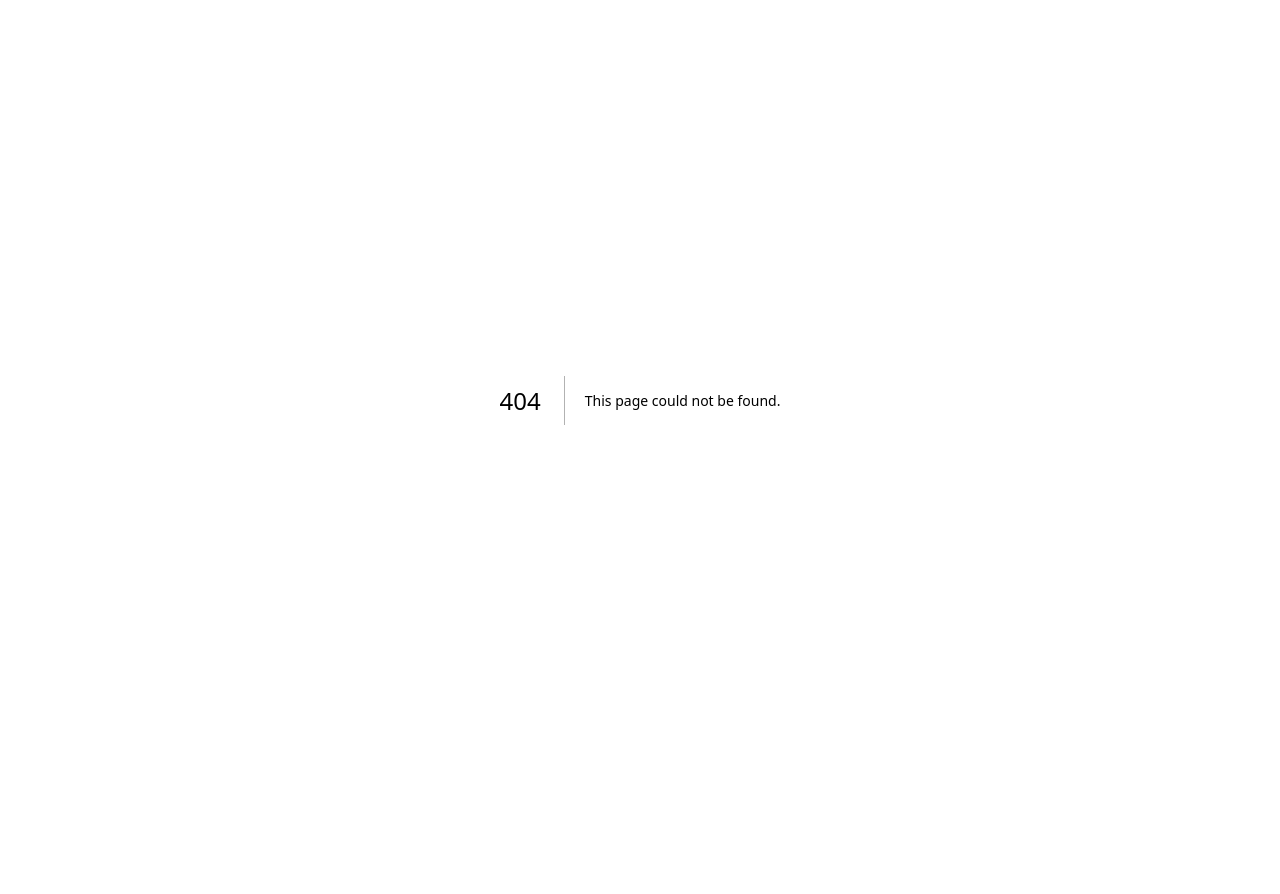
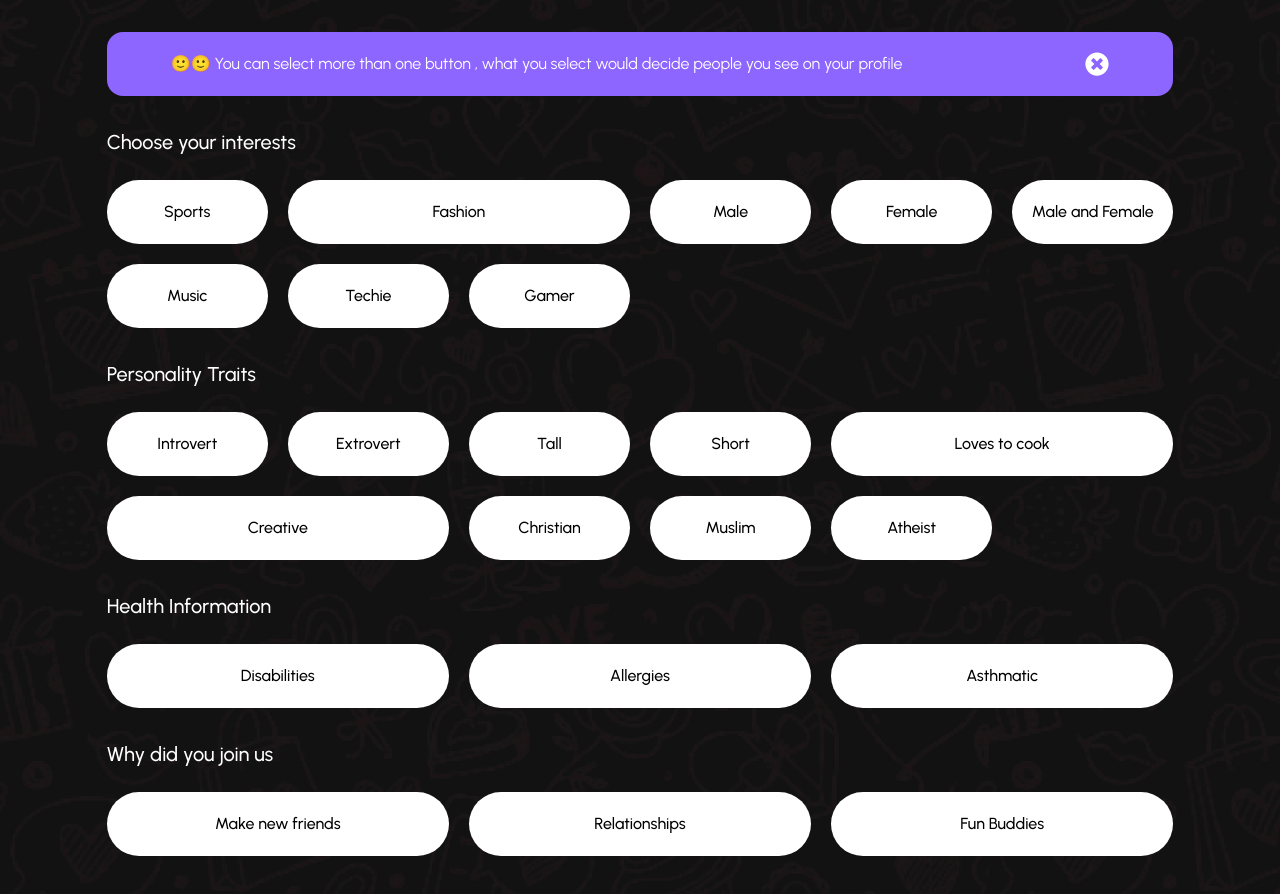
Before and after one commit to Phickayor/HeartSync, a Next.js app in the folder client/: page /profile/match-making in a window 1280 px wide. Before the commit this address had no page. Shown: the top 894 px of the page. Before the commit the page ends 800 px from the top, so only its background shows below. Built offline with nearby package versions, Linux system fonts and the light colour scheme.

Commit message:
preference component ui

```diff
--- a/client/app/globals.css
+++ b/client/app/globals.css
@@ -9,5 +9,11 @@ label {
     @apply text-2xl md:text-3xl font-medium text-center
 }
 .description-items div{
-  @apply bg-inputBg text-center font-medium py-5 rounded-full
+  @apply bg-inputBg text-center font-medium py-5 rounded-full cursor-pointer
 }
+.preference-items div{
+  @apply bg-white text-center font-medium py-5 rounded-full cursor-pointer
+}
+.description-items div:hover,  .preference-items div:hover{
+  @apply bg-purple-500 text-white
+}
--- /dev/null
+++ b/client/app/profile/match-making/page.js
@@ -0,0 +1,19 @@
+import Preference from "@/components/Profile/Preference";
+import { Urbanist } from "next/font/google";
+import React from "react";
+const urbanist = Urbanist({
+  weight: ["300", "400", "500"],
+  subsets: ["latin"]
+});
+
+function page() {
+  return (
+    <div
+      className={`${urbanist.className} min-h-screen w-full bg-[#121212] bg-cover bg-[url("/images/auth-bg.png")]`}
+    >
+      <Preference />
+    </div>
+  );
+}
+
+export default page;
--- a/client/components/Profile/About.jsx
+++ b/client/components/Profile/About.jsx
@@ -49,7 +49,7 @@ function About(props) {
           </div>
           <button
             type="submit"
-            className="col-span-2 bg-[#584296] text-white mx-auto w-fit md:px-24 rounded-lg py-4 md:text-2xl font-medium md:self-center mt-4"
+            className="col-span-2 bg-btnColor text-white mx-auto w-fit md:px-24 rounded-lg py-4 md:text-2xl font-medium md:self-center mt-4"
           >
             Save
           </button>
--- /dev/null
+++ b/client/components/Profile/Preference.jsx
@@ -0,0 +1,66 @@
+import React from "react";
+import { FaTimesCircle } from "react-icons/fa";
+function Preference() {
+  return (
+    <div className="py-8">
+      <div className="bg-notification text-white mx-auto w-10/12 py-5 px-16 flex justify-between rounded-2xl">
+        <span className="self-center">
+          🙂🙂 You can select more than one button , what you select would
+          decide people you see on your profile
+        </span>
+        <FaTimesCircle className="text-2xl self-center" />
+      </div>
+      <div className="mx-auto w-10/12 space-y-8 py-8">
+        <div className="flex flex-col gap-6 ">
+          <h3 className="font-medium text-white text-xl">
+            Choose your interests
+          </h3>
+          <div className="grid grid-cols-6 gap-5 preference-items">
+            <div>Sports</div>
+            <div className="col-span-2">Fashion</div>
+            <div>Male</div>
+            <div>Female</div>
+            <div>Male and Female</div>
+            <div>Music</div>
+            <div>Techie</div>
+            <div>Gamer</div>
+          </div>
+        </div>
+        <div className="flex flex-col gap-6 ">
+          <h3 className="font-medium text-white text-xl">Personality Traits</h3>
+          <div className="grid grid-cols-6 gap-5 preference-items">
+            <div>Introvert</div>
+            <div>Extrovert</div>
+            <div>Tall</div>
+            <div>Short</div>
+            <div className="col-span-2">Loves to cook</div>
+            <div className="col-span-2">Creative</div>
+            <div>Christian</div>
+            <div>Muslim</div>
+            <div>Atheist </div>
+          </div>
+        </div>
+        <div className="flex flex-col gap-6 ">
+          <h3 className="font-medium text-white text-xl">Health Information</h3>
+          <div className="grid grid-cols-3 gap-5 preference-items">
+            <div>Disabilities</div>
+            <div>Allergies</div>
+            <div>Asthmatic</div>
+          </div>
+        </div>
+        <div className="flex flex-col gap-6 ">
+          <h3 className="font-medium text-white text-xl">
+            Why did you join us
+          </h3>
+          <div className="grid grid-cols-3 gap-5 preference-items">
+            <div>Make new friends</div>
+            <div>Relationships</div>
+            <div>Fun Buddies</div>
+          </div>
+        </div>
+      </div>
+    </div>
+  );
+}
+
+export default Preference;
--- a/client/components/Profile/ProfileSection.jsx
+++ b/client/components/Profile/ProfileSection.jsx
@@ -1,9 +1,9 @@
 import React from "react";
-
+import Link from "next/link";
 function ProfileSection(props) {
-    const HandleSubmit = () => {
-      props.contentHandler("description");
-    };
+  const HandleSubmit = () => {
+    props.contentHandler("description");
+  };
   return (
     <div className="mx-auto w-10/12 lg:w-3/5">
       <div className="bg-white md:px-10 md:py-8 p-5 rounded-xl">
@@ -18,12 +18,20 @@ function ProfileSection(props) {
           <img src="/images/profile-2.png" />
           <img src="/images/profile-3.png" />
         </div>
-        <form className="flex flex-col gap-5 py-5 mx-auto w-7/12">
+        <form
+          className="flex flex-col gap-5 py-5 mx-auto w-7/12"
+          onSubmit={HandleSubmit}
+        >
           <h3 className="text-center text-2xl font-medium">Add a short bio</h3>
           <textarea className="focus:outline-none focus:border border-[#584296] rounded-xl p-5 bg-inputBg h-32" />
-          <button className="bg-[#584296] text-white mx-auto w-fit md:px-24 rounded-lg py-4 md:text-2xl font-medium md:self-center">
+          {/* <button type="submit" className="bg-[#584296] text-white mx-auto w-fit md:px-24 rounded-lg py-4 md:text-2xl font-medium md:self-center"> */}
+          <Link
+            href="/profile/match-making"
+            className="bg-[#584296] text-white mx-auto w-fit md:px-24 rounded-lg py-4 md:text-2xl font-medium md:self-center"
+          >
             Save
-          </button>
+          </Link>
+          {/* </button> */}
         </form>
       </div>
     </div>
--- a/client/tailwind.config.js
+++ b/client/tailwind.config.js
@@ -13,7 +13,9 @@ module.exports = {
           "conic-gradient(from 180deg at 50% 50%, var(--tw-gradient-stops))"
       },
       colors: {
-        inputBg: "#EBEBEB"
+        inputBg: "#EBEBEB",
+        notification: "#8D65FF",
+        btnColor: "#584296"
       }
     }
   },
```
Also changed, not shown: client/package.json (+5 -4 lines), 1 other file (tests, documents, lock files or other folders).
